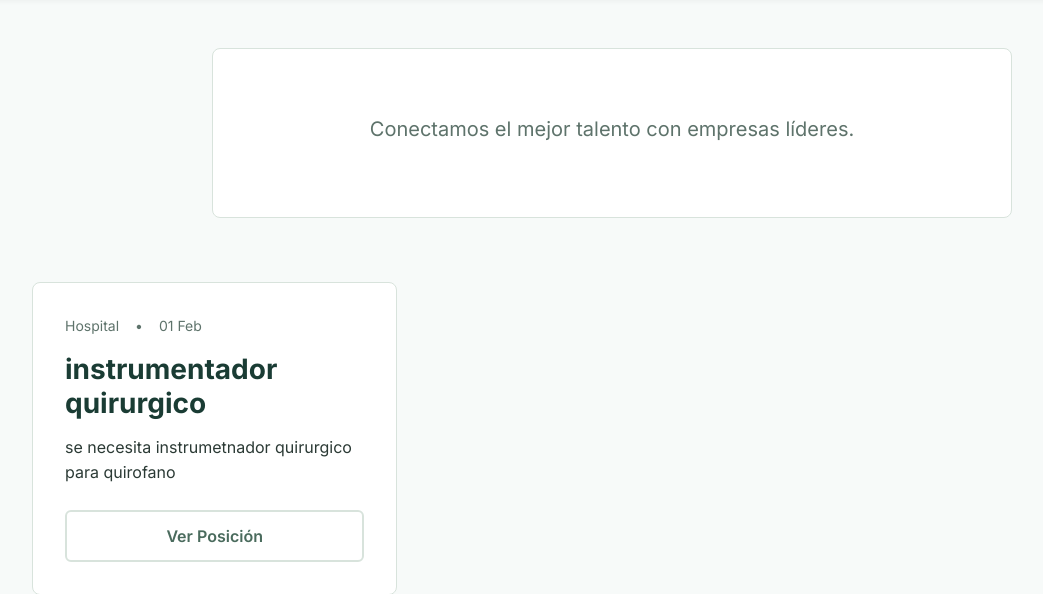
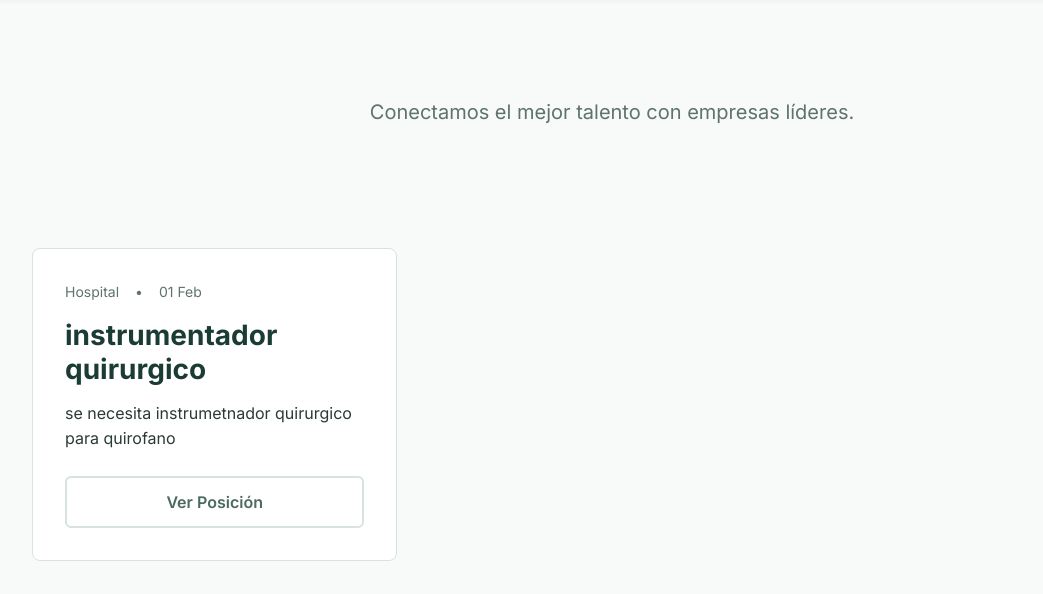
Before and after one commit to GerardodeMartini/RR-HH-, a Django app: page / in a window 1280 px wide. Shown: the part 283-877 px from the top of the page, without its empty margins (28-1071 px from the left). Run offline with Django 5.2, Linux system fonts and the light colour scheme; data comes from the database, SQL or seed files in the repository; parts of the project's set-up code (start-up, migrations or seed data) failed here and were passed over.

Commit message:
style(ui): Make rotating phrases container transparent

```diff
--- a/hr_project/templates/vacancy_list.html
+++ b/hr_project/templates/vacancy_list.html
@@ -1,7 +1,7 @@
 {% extends "base.html" %}
 
 {% block content %}
-<div class="content-card" style="margin-bottom: 4rem; text-align: center;">
+<div style="text-align: center; max-width: 800px; margin: 0 auto 4rem auto; padding: 2rem 1rem;">
     <div class="rotating-text-container">
         <span class="rotating-text" id="changingText">Conectamos el mejor talento con empresas líderes.</span>
     </div>
```
